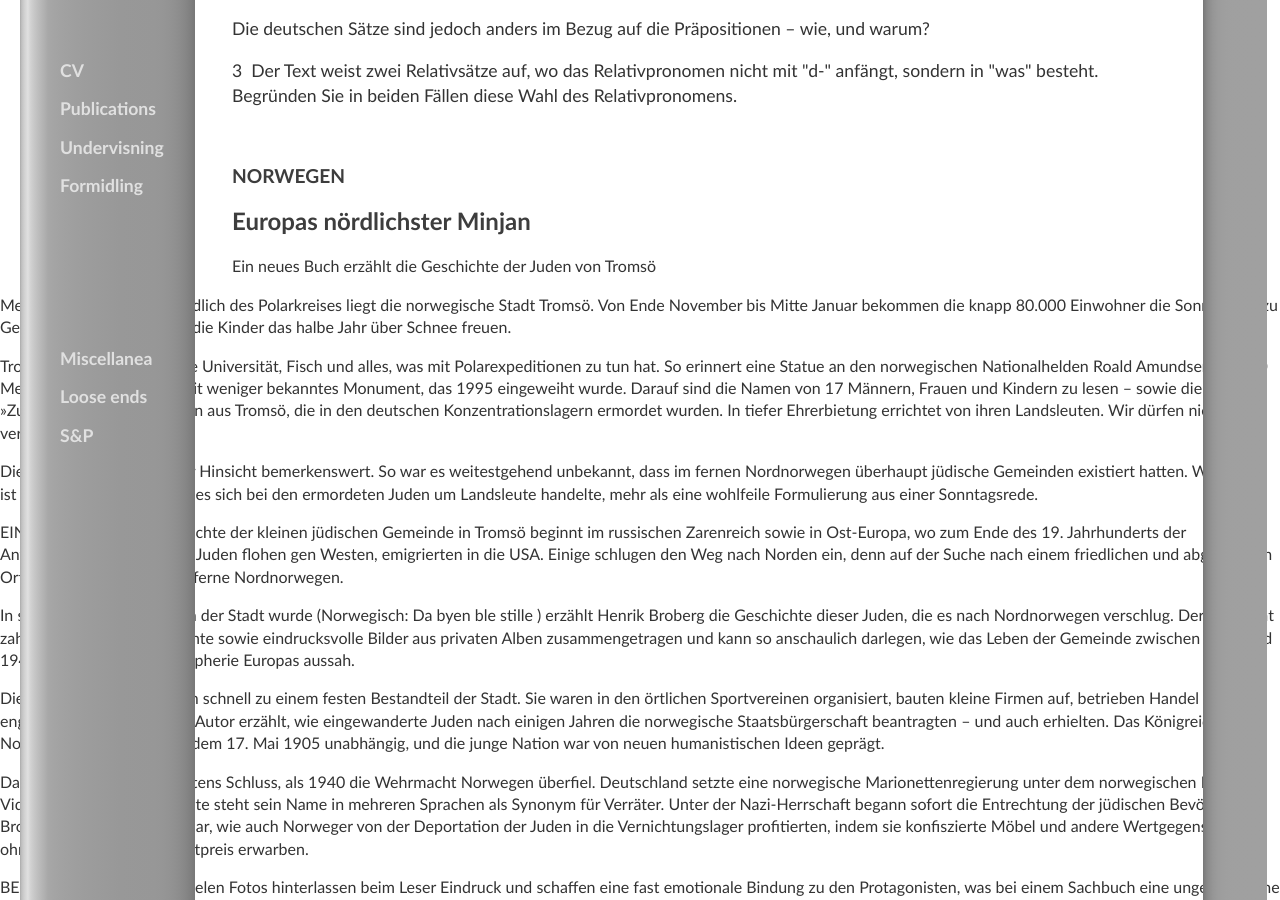
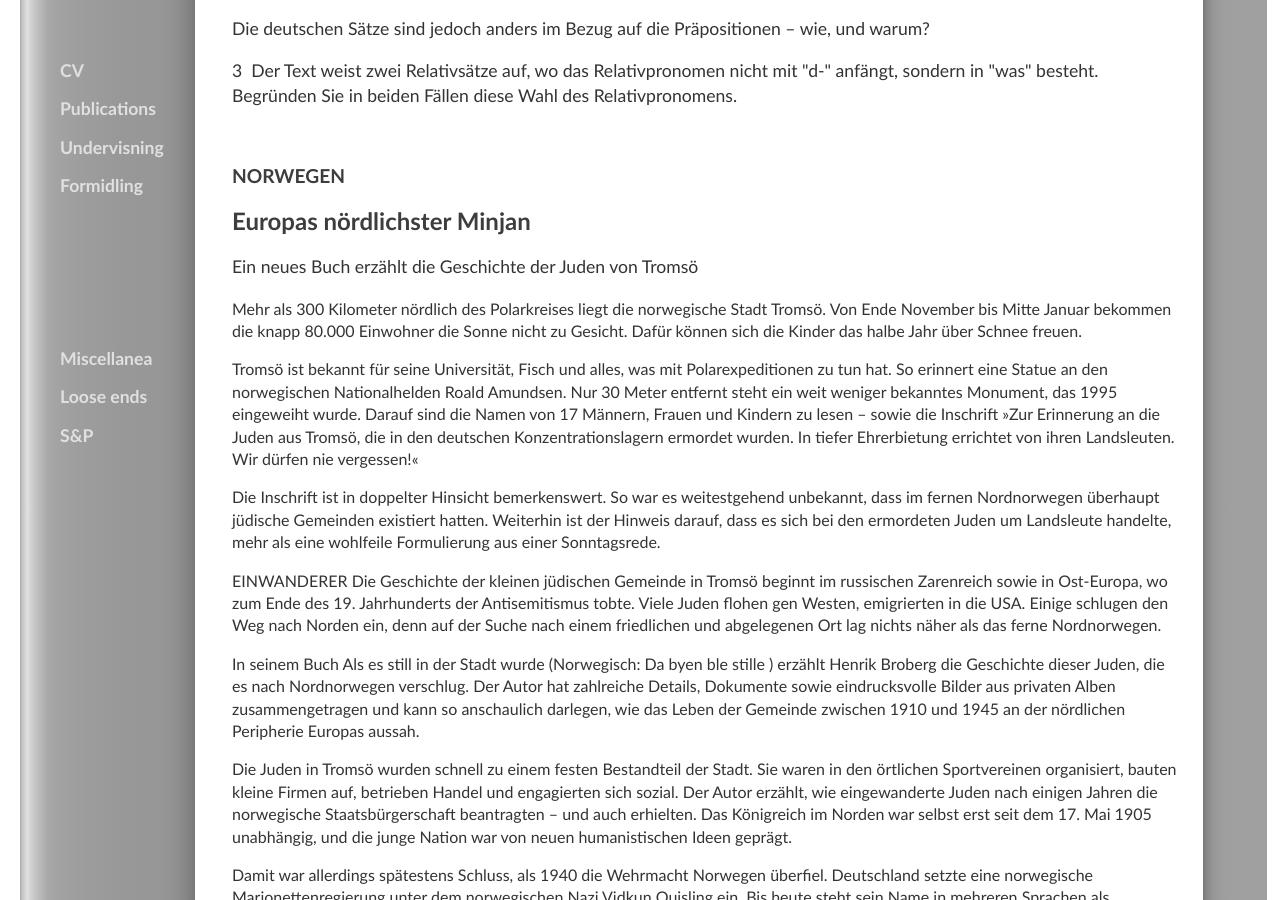
Before and after one commit to kjelljs/kjelljs.github.io, a Jekyll site: the page built from courses/kontrast/2015II.html, in a window 1280 px wide and 900 px high, scrolled down 471 px. Built offline with Jekyll 4.4.1, drawn with Linux system fonts in a browser that asks for light colours.

Commit message:
Update 2015II.html

```diff
--- a/courses/kontrast/2015II.html
+++ b/courses/kontrast/2015II.html
@@ -20,7 +20,7 @@ Die deutschen Sätze sind jedoch anders im Bezug auf die Präpositionen – wie,
 </br>
 <h3>NORWEGEN</h3>
 <h2>Europas nördlichster Minjan</h2>
-</div class="ingress"><p>Ein neues Buch erzählt die Geschichte der Juden von Tromsö </p></div>
+<div class="ingress"><p>Ein neues Buch erzählt die Geschichte der Juden von Tromsö </p></div>
 <p>Mehr als 300 Kilometer nördlich des Polarkreises liegt die norwegische Stadt Tromsö. Von Ende November bis Mitte Januar bekommen die knapp 80.000 Einwohner die Sonne nicht zu Gesicht. Dafür können sich die Kinder das halbe Jahr über Schnee freuen.
 </p><p>
 Tromsö ist bekannt für seine Universität, Fisch und alles, was mit Polarexpeditionen zu tun hat. So erinnert eine Statue an den norwegischen Nationalhelden Roald Amundsen. Nur 30 Meter entfernt steht ein weit weniger bekanntes Monument, das 1995 eingeweiht wurde. Darauf sind die Namen von 17 Männern, Frauen und Kindern zu lesen – sowie die Inschrift »Zur Erinnerung an die Juden aus Tromsö, die in den deutschen Konzentrationslagern ermordet wurden. In tiefer Ehrerbietung errichtet von ihren Landsleuten. Wir dürfen nie vergessen!«
```
